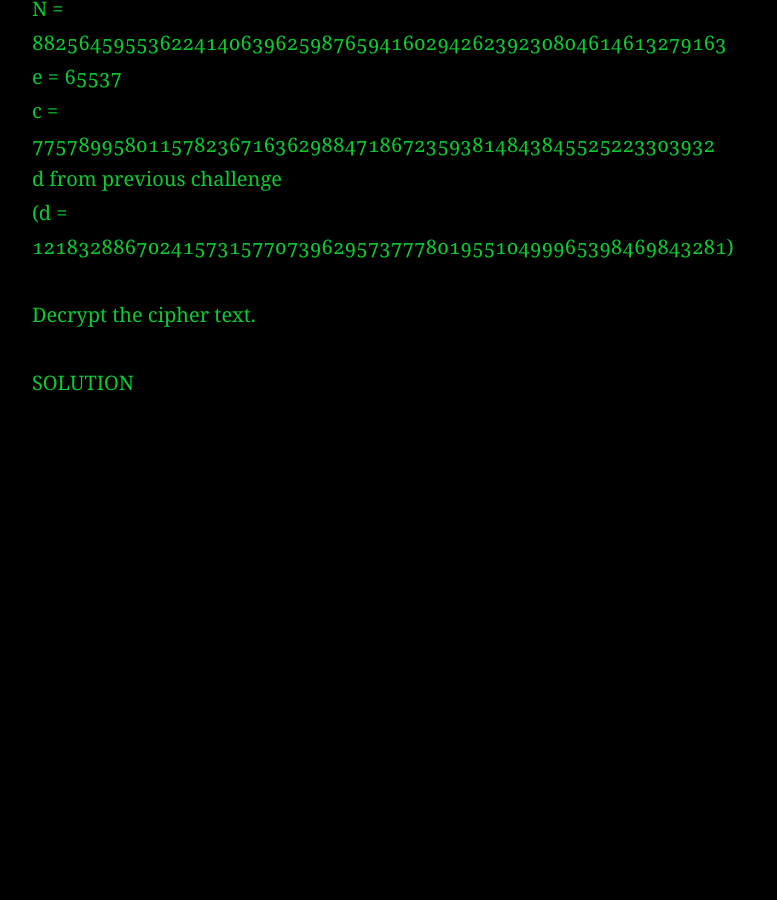
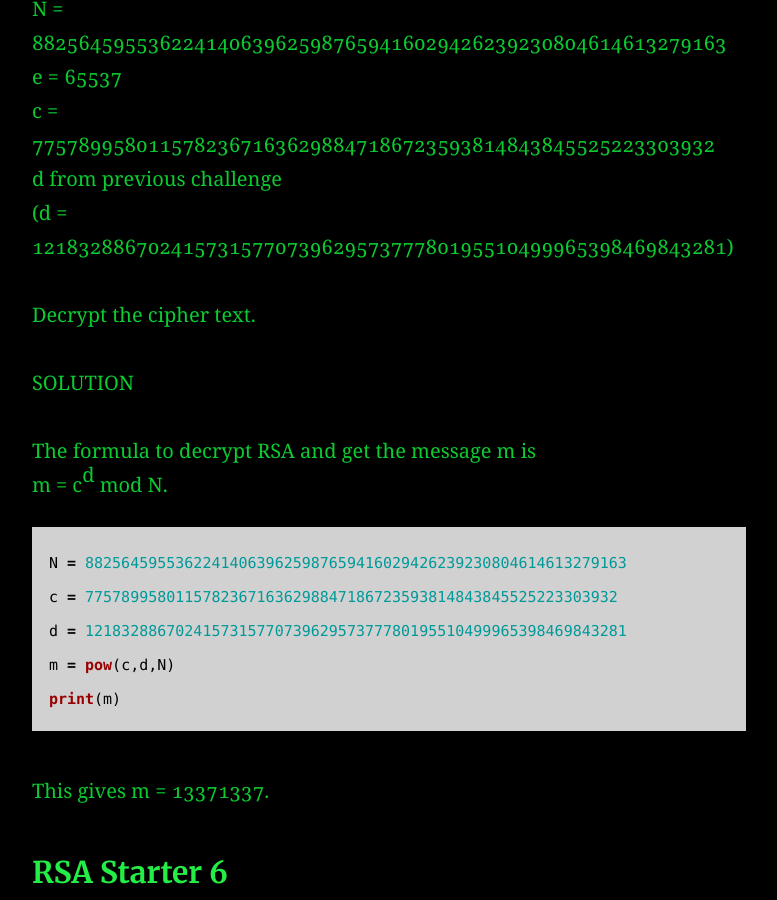
Before and after one commit to AC01010/Connor-McCartney.github.io, a Jekyll site: the page built from _posts/2021-01-12-CryptohackRSA.md, in a window 1280 px wide and 900 px high, scrolled down 3231 px. Shown: the whole window, without its empty margins (251-1028 px from the left). Built offline with Jekyll 4.4.1, drawn with Linux system fonts in a browser that asks for light colours; before the commit the page ends 3656 px from its top, so only the background shows below that.

Commit message:
Update 2021-01-12-CryptohackRSA.md

````diff
--- a/_posts/2021-01-12-CryptohackRSA.md
+++ b/_posts/2021-01-12-CryptohackRSA.md
@@ -95,3 +95,16 @@ d from previous challenge <br>
 Decrypt the cipher text.
 
 SOLUTION
+
+The formula to decrypt RSA and get the message m is <br>
+m = c<sup>d</sup> mod N.
+```python
+N = 882564595536224140639625987659416029426239230804614613279163
+c = 77578995801157823671636298847186723593814843845525223303932
+d = 121832886702415731577073962957377780195510499965398469843281
+m = pow(c,d,N)
+print(m)
+```
+This gives m = 13371337.
+
+### RSA Starter 6
````
